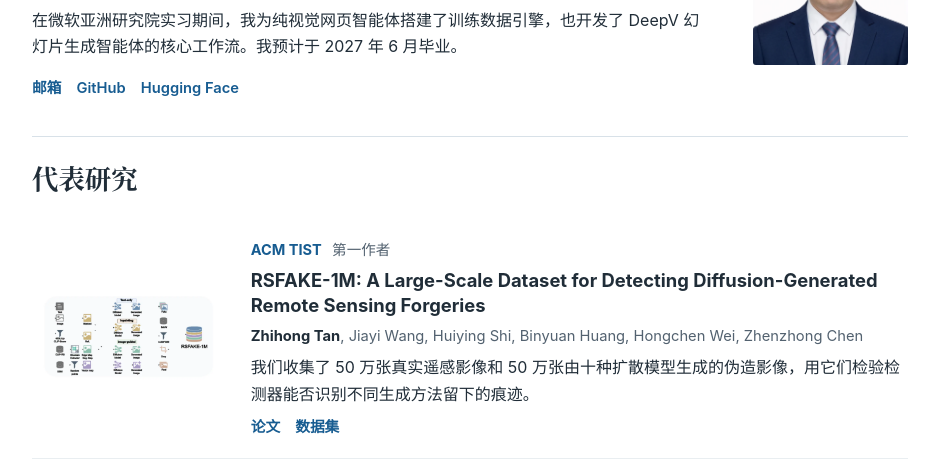
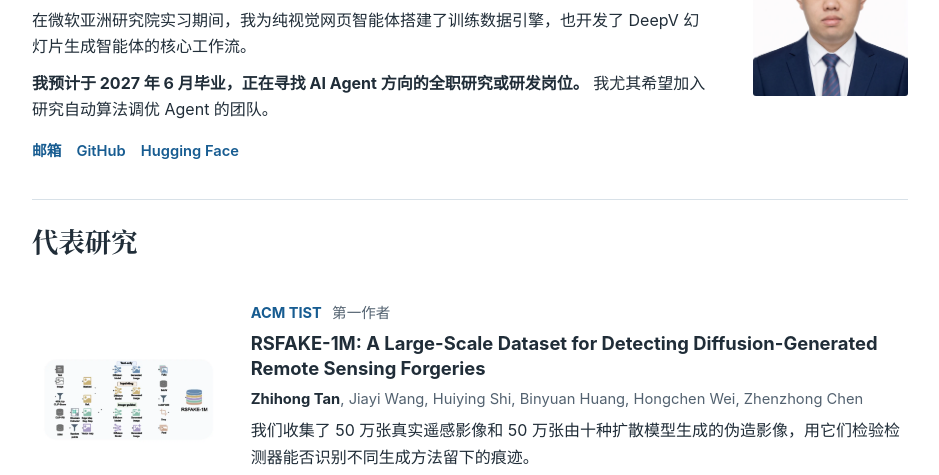
Before and after one commit to TZHSW/tzhsw.github.io, a plain HTML site: page index.html in a window 1280 px wide. Shown: the part 244-719 px from the top of the page, without its empty margins (170-1109 px from the left). Drawn offline with Linux system fonts and the light colour scheme.

Commit message:
Add bilingual job interests to profile introduction

```diff
--- a/index.html
+++ b/index.html
@@ -27,7 +27,9 @@
     <h1>Zhihong Tan<span class="dot">.</span> <small lang="zh-CN">谈治宏</small></h1>
     <div class="introduction">
       <p data-en="I am a master’s student at Wuhan University, advised by Prof. Zhenzhong Chen. My current research focuses on agents for automated algorithm tuning. I previously worked on vision-language models for tasks such as assessing the quality of remote sensing image segmentation.">我在武汉大学遥感信息与工程学院读硕士，师从陈震中教授。目前，我的研究方向是自动算法调优 Agent。此前，我主要研究视觉语言模型，用它们评估遥感影像的语义分割质量。</p>
-      <p data-en="During my research internship at Microsoft Research Asia, I built a data engine for vision-based web agents and developed the core workflow for DeepV, a slide generation agent. I expect to graduate in June 2027.">在微软亚洲研究院实习期间，我为纯视觉网页智能体搭建了训练数据引擎，也开发了 DeepV 幻灯片生成智能体的核心工作流。我预计于 2027 年 6 月毕业。</p>
+      <p data-en="During my research internship at Microsoft Research Asia, I built a data engine for vision-based web agents and developed the core workflow for DeepV, a slide generation agent.">在微软亚洲研究院实习期间，我为纯视觉网页智能体搭建了训练数据引擎，也开发了 DeepV 幻灯片生成智能体的核心工作流。</p>
+      <p><strong data-en="I expect to graduate in June 2027 and am looking for a full-time role in AI agent research or engineering.">我预计于 2027 年 6 月毕业，正在寻找 AI Agent 方向的全职研究或研发岗位。</strong>
+        <span data-en="I’m particularly interested in teams building agents for automated algorithm tuning.">我尤其希望加入研究自动算法调优 Agent 的团队。</span></p>
       <div class="links"><a href="mailto:tanzhihong@whu.edu.cn" data-en="Email">邮箱</a><a href="https://github.com/TZHSW">GitHub</a><a href="https://huggingface.co/TZHSW">Hugging Face</a></div>
     </div>
     <img class="portrait" src="assets/zhihong.webp" width="640" height="693" alt="谈治宏 / Zhihong Tan">
```
